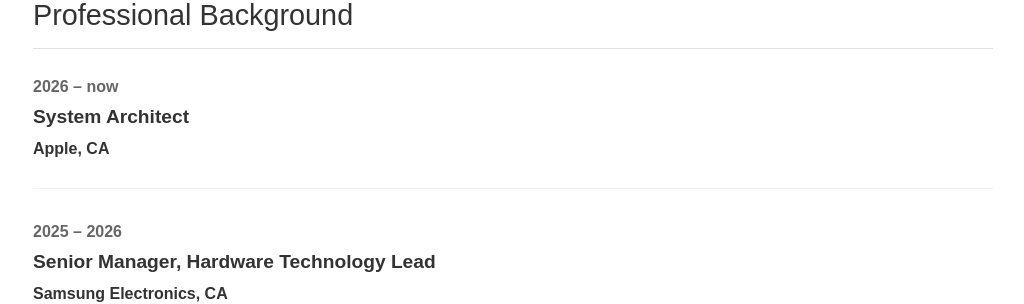
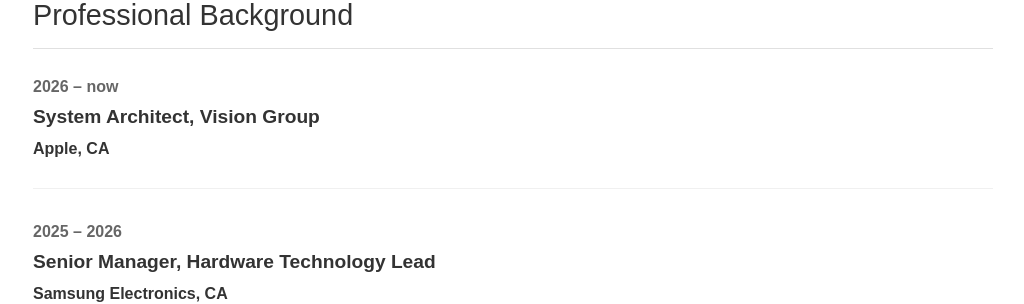
Before and after one commit to shermin-ara/SherminArab.github.io, a Jekyll site: the page built from index.md, in a window 1280 px wide and 900 px high, scrolled down 3109 px. Shown: the part 154-458 px from the top of the window, without its empty margins (127-1151 px from the left). Built offline with Jekyll 4.4.1, drawn with Linux system fonts in a browser that asks for light colours.

Commit message:
Update index.md

```diff
--- a/index.md
+++ b/index.md
@@ -222,7 +222,7 @@ title: Shermin Arab
 
     <div class="timeline-item">
     <div class="timeline-date">2026 – now </div>
-    <div class="timeline-title"> System Architect</div>
+    <div class="timeline-title"> System Architect, Vision Group</div>
     <div class="timeline-company"> Apple, CA</div>
    </div>
 
```
